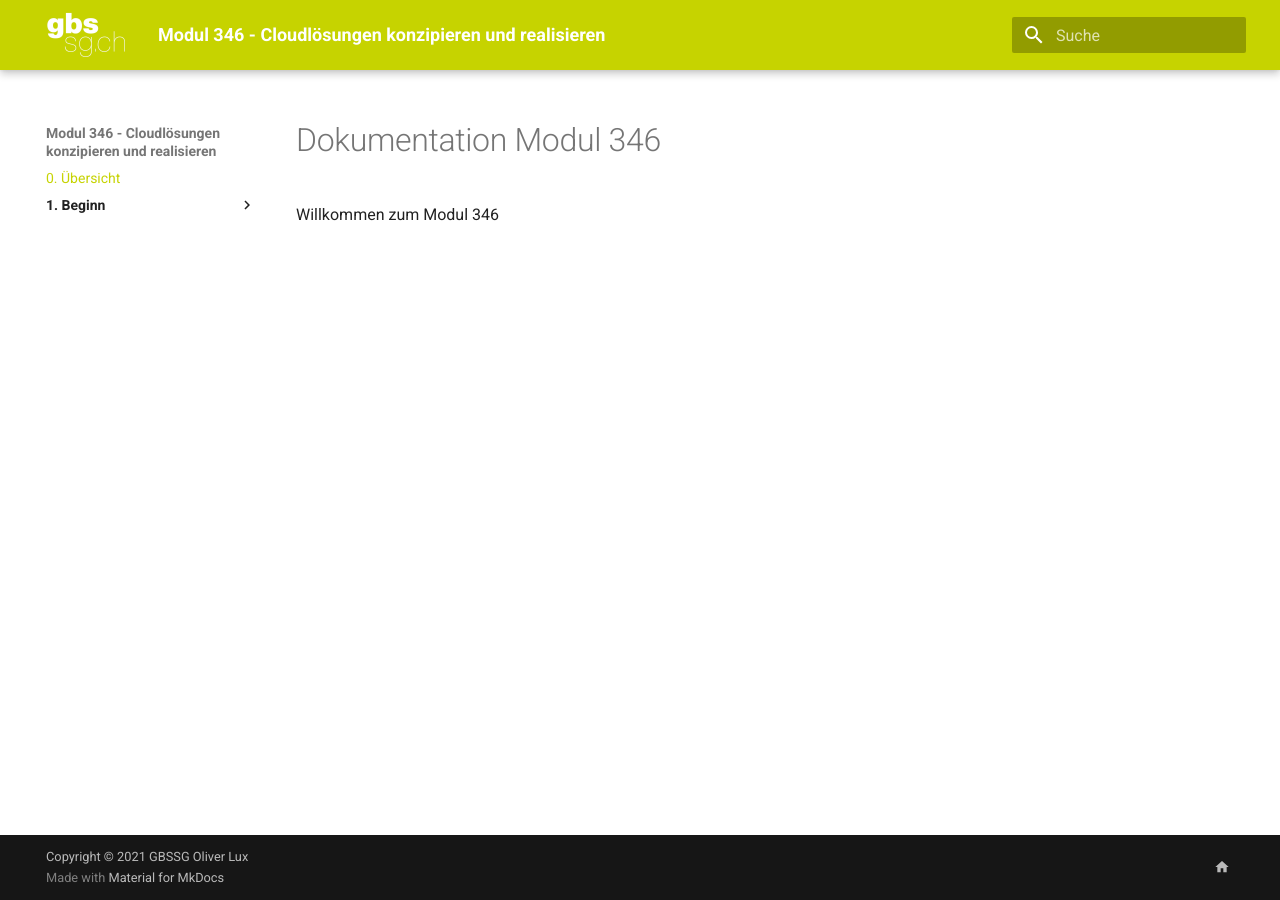
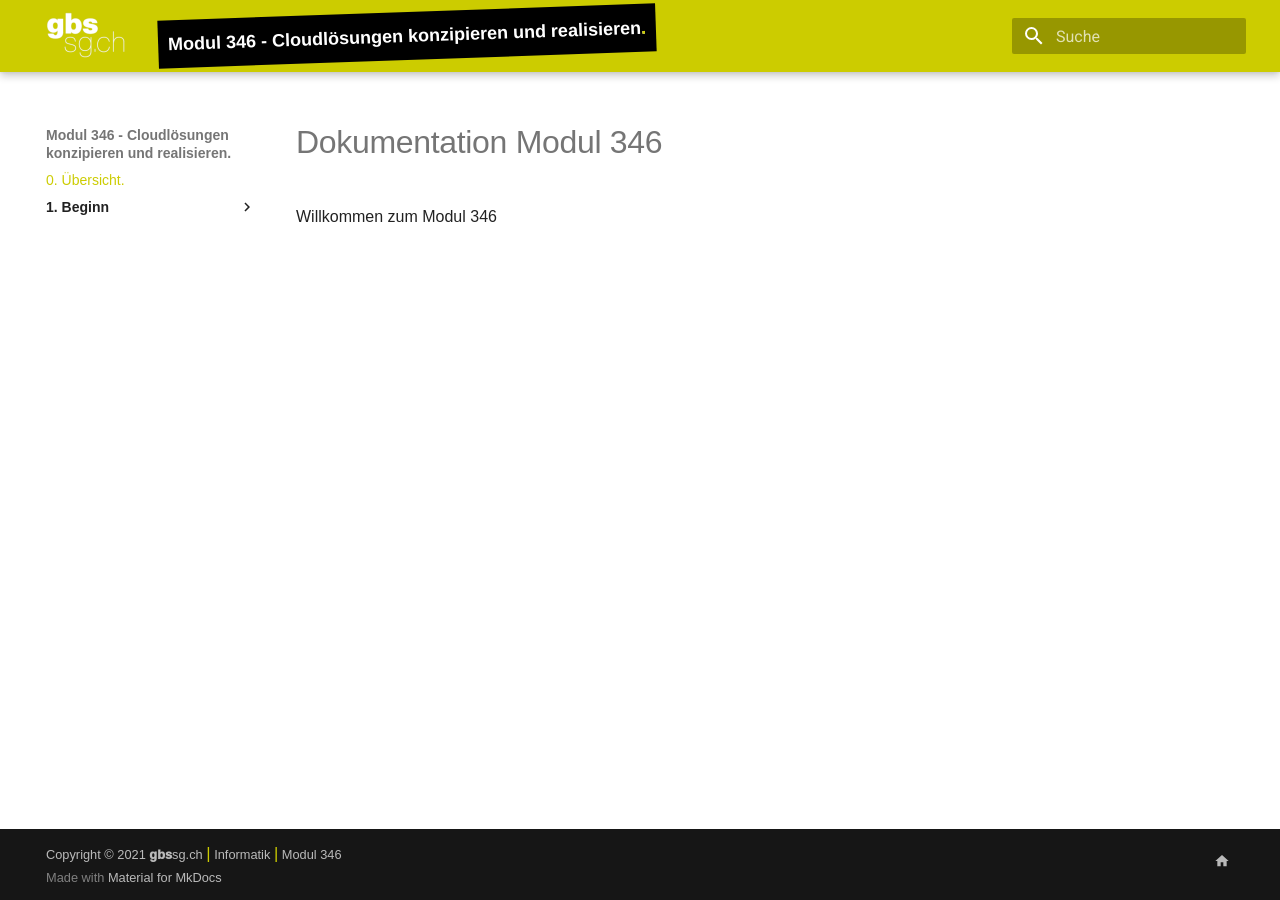
Before and after one commit to gbssg/modul346, an MkDocs documentation site: the page built from docs/index.md, in a window 1280 px wide. Built offline with MkDocs 1.6.1 and Material for MkDocs 9.7.7, drawn with Linux system fonts in a browser that asks for light colours.

Commit message:
Neues Layout eingepflegt

```diff
--- a/docs/stylesheets/extra.css
+++ b/docs/stylesheets/extra.css
@@ -1,8 +1,12 @@
 :root {
-    --md-primary-fg-color:        #C6D300;
+    --md-primary-fg-color:        #CCCC00;
     --md-accent-fg-color:			#8A9100;
   }
 
+
+  body {
+    font-family: Arial, Helvetica, sans-serif;
+  }
   .container {
       position: relative;
       padding-bottom: 56.25%;
@@ -19,7 +23,7 @@
   }
 
   .abstract .admonition-title{
-      background-color:#C6D300 !important;
+      background-color:#CCCC00 !important;
       color:white;
   }
   .admonition.abstract{
@@ -31,7 +35,7 @@
   }
 
   .md-typeset [type="checkbox"]:checked + .task-list-indicator::before {
-      background-color:#C6D300 !important;
+      background-color:#CCCC00 !important;
   }
 
   img + br + em{
@@ -48,7 +52,7 @@
   }
   h2[id^='auftrag']{
       border:1px solid #cccccc;
-      background-color:#C6D300;
+      background-color:#CCCC00;
       padding:10px;
       color:white;
       border-radius:5px;
@@ -75,11 +79,11 @@
   }
 
   .md-typeset__table th{
-      background-color: #C6D300 !important;
+      background-color: #CCCC00 !important;
   }
 
   .bg-yellow{
-      background-color: rgba(255,255,0,0.5);
+      background-color: rgba(204,204,0,0.5);
   }
   .bg-green{
       background-color: rgba(0,255,0,0.5);
@@ -87,3 +91,33 @@
   .bg-red{
       background-color: rgba(255,0,0,0.5);
   }
+
+  .md-header__title .md-ellipsis {
+    background-color: black;
+    margin: 0;
+    padding: 0 10px 0 10px;
+    font-weight: 800;
+    transform: rotate(-2deg);
+   }
+
+   .md-header__title .md-ellipsis::after {
+        font-weight: 900;
+        bottom: 0;
+        color: #CCCC00;
+        content: '.';
+        position: absolute;
+        transform: translate(-100%, 0);
+   }
+
+   .md-footer__title .md-ellipsis::after {
+        bottom: 0;
+        color: #CCCC00;
+        content: '.';
+        position: absolute;
+        transform: translate(-100%, 0);
+}
+
+   .green {
+     font-size: 1.3em;
+     color:#CCCC00;
+    }
--- a/mkdocs.yml
+++ b/mkdocs.yml
@@ -1,10 +1,10 @@
-site_name: Modul 346 - Cloudlösungen konzipieren und realisieren
+site_name: Modul 346 - Cloudlösungen konzipieren und realisieren.
 site_url: "https://oliverlux.github.io/modul346"
 
 nav:
-  - 0. Übersicht: index.md
+  - 0. Übersicht.: index.md
   - 1. Beginn:
-    - Start: 1-10.md
+    - Übersicht Elemente.: 1-10.md
 
 theme:
   name: material
@@ -42,9 +42,9 @@ extra_javascript:
 
 extra_css:
   - stylesheets/extra.css
-copyright: Copyright &copy; 2021 GBSSG Oliver Lux
+copyright: Copyright &copy; 2021 <a href='https://www.gbssg.ch'><span style='font-weight:1000'>gbs</span>sg.ch</a> <span class='green'>|</span> Informatik <span class='green'>|</span> Modul 346
 extra:
   social:
     - icon: material/home
       link: https://www.gbssg.ch
-      name: GBSSG
+      name: gbssg.ch
```
Also changed, not shown: docs/img/logo.png, docs/img/logo1.png (added), docs/img/logo2.png (renamed from site/img/logo.png), docs/javascript/config.js (line endings or trailing spaces), 1 other file.
